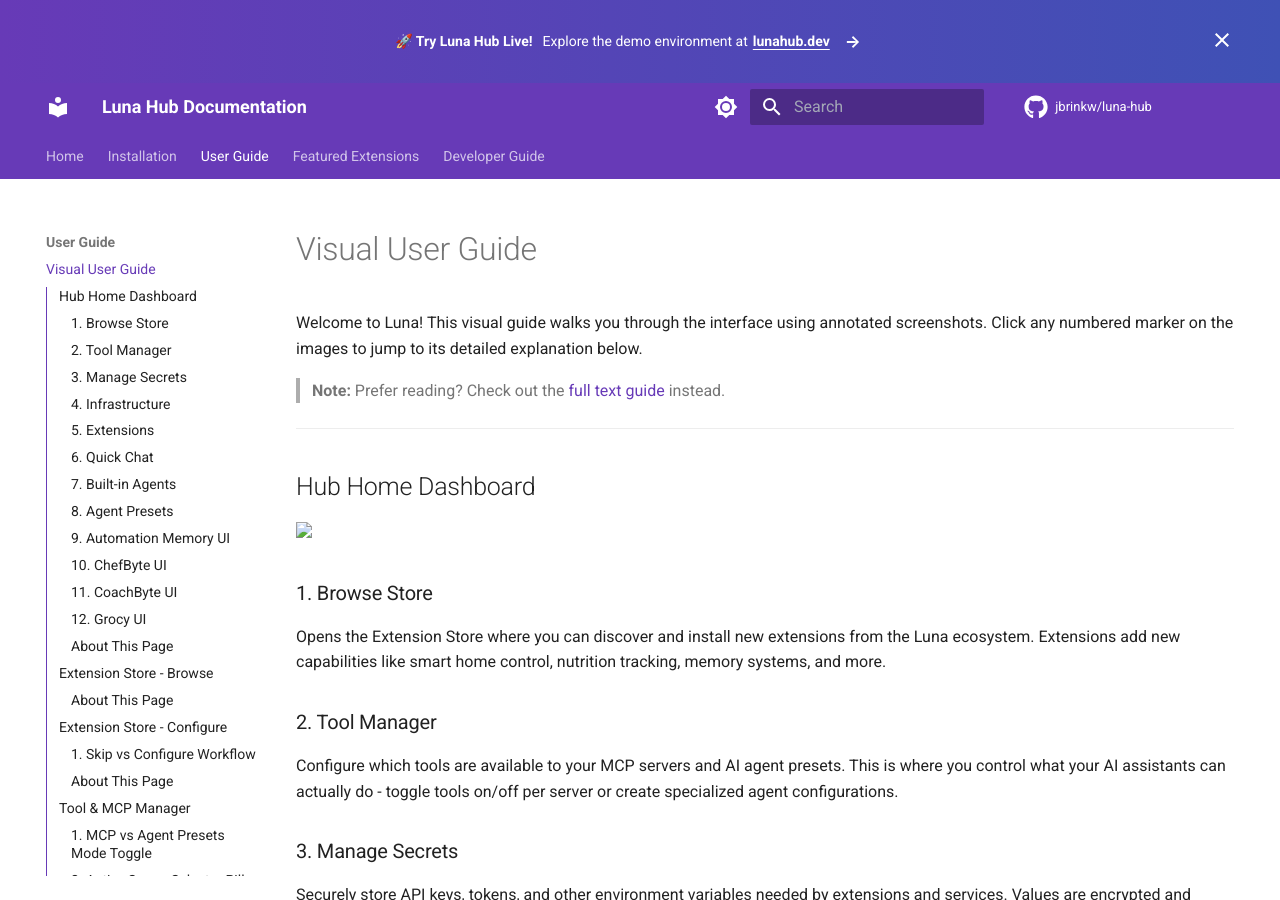
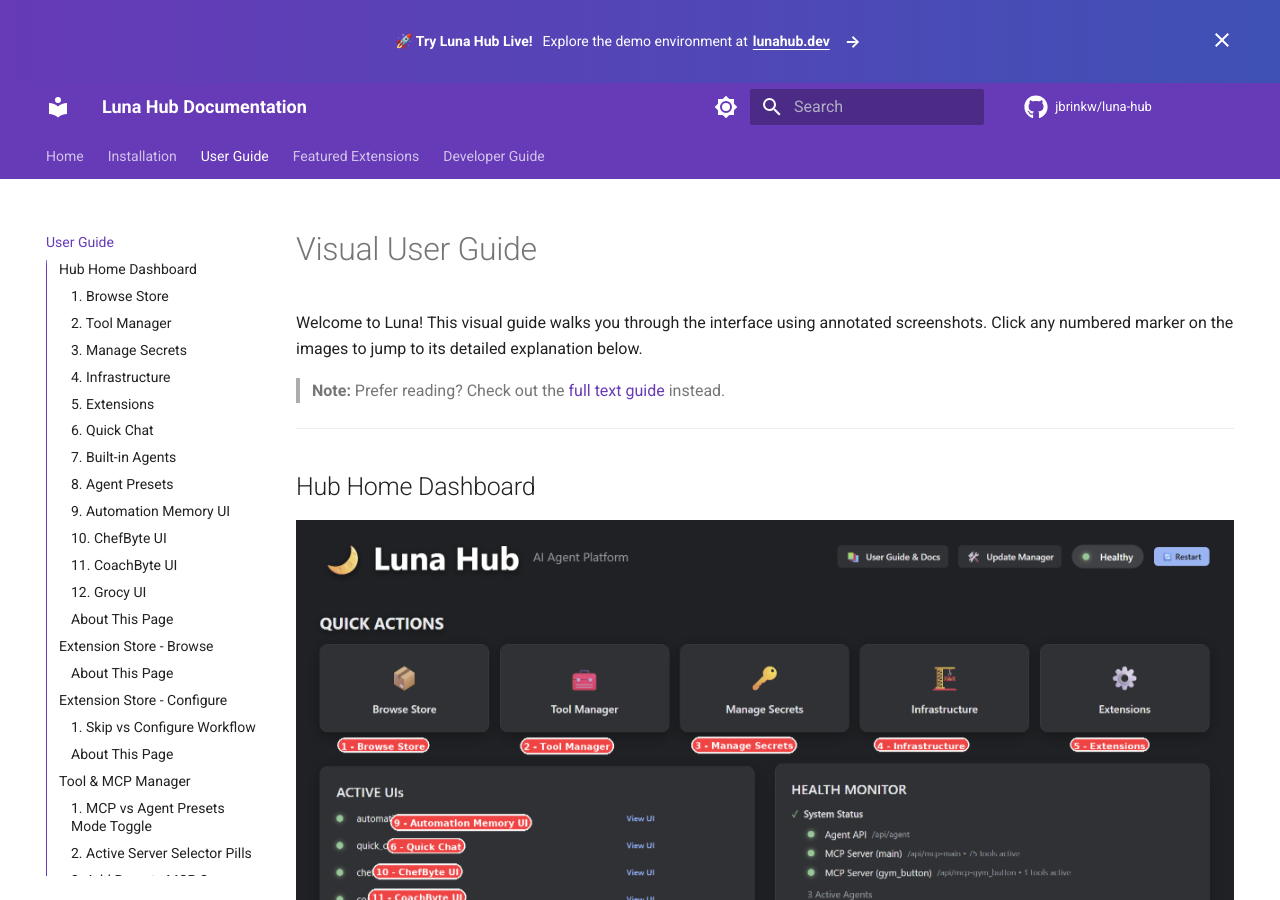
Before and after one commit to jbrinkw/luna-personal-assistant, an MkDocs documentation site: the page built from docs/user-guide/visual-userguide.md, in a window 1280 px wide and 900 px high. Built offline with MkDocs 1.6.1 and Material for MkDocs 9.7.7, drawn with Linux system fonts in a browser that asks for light colours; comment, search, counter and statistics services are not loaded.

Commit message:
fix: image links

```diff
--- a/docs/annotation_tools/generate_docs.py
+++ b/docs/annotation_tools/generate_docs.py
@@ -46,7 +46,7 @@
     lines = []
     lines.append(f"# {page_title}\n")
     lines.append(f'<div style="position: relative; display: inline-block;">')
-    lines.append(f'  <img src="../tutorial_screenshots/annotated/{image_name}" usemap="#screenshot-map" style="max-width: 100%; height: auto;" />')
+    lines.append(f'  <img src="/tutorial_screenshots/annotated/{image_name}" usemap="#screenshot-map" style="max-width: 100%; height: auto;" />')
     lines.append(f'  <map name="screenshot-map">')
 
     # Add clickable areas
--- a/docs/user-guide/visual-userguide.md
+++ b/docs/user-guide/visual-userguide.md
@@ -9,7 +9,7 @@
 ## Hub Home Dashboard
 
 <div style="position: relative; display: inline-block;">
-  <img src="../tutorial_screenshots/annotated/hub_home_dashboard.png" usemap="#hub-home-map" style="max-width: 100%; height: auto;" />
+  <img src="/tutorial_screenshots/annotated/hub_home_dashboard.png" usemap="#hub-home-map" style="max-width: 100%; height: auto;" />
   <map name="hub-home-map">
     <area shape="rect" coords="109,486,278,514" href="#browse-store" alt="Browse Store" />
     <area shape="rect" coords="518,486,687,517" href="#tool-manager" alt="Tool Manager" />
@@ -130,7 +130,7 @@
 
 ## Extension Store - Browse
 
-![Extension Store Browse](../tutorial_screenshots/core/addon_store_browse.png)
+![Extension Store Browse](/tutorial_screenshots/core/addon_store_browse.png)
 
 ### About This Page
 
@@ -203,7 +203,7 @@
 ## Extension Store - Configure
 
 <div style="position: relative; display: inline-block;">
-  <img src="../tutorial_screenshots/annotated/addon_store_configure_extension.png" usemap="#configure-map" style="max-width: 100%; height: auto;" />
+  <img src="/tutorial_screenshots/annotated/addon_store_configure_extension.png" usemap="#configure-map" style="max-width: 100%; height: auto;" />
   <map name="configure-map">
     <area shape="rect" coords="888,1098,1184,1129" href="#skip-vs-configure-workflow" alt="Skip vs Configure Workflow" />
   </map>
@@ -305,7 +305,7 @@
 ## Tool & MCP Manager
 
 <div style="position: relative; display: inline-block;">
-  <img src="../tutorial_screenshots/annotated/tool_mcp_manager.png" usemap="#tool-manager-map" style="max-width: 100%; height: auto;" />
+  <img src="/tutorial_screenshots/annotated/tool_mcp_manager.png" usemap="#tool-manager-map" style="max-width: 100%; height: auto;" />
   <map name="tool-manager-map">
     <area shape="rect" coords="1747,540,2115,571" href="#mcp-vs-agent-presets-mode-toggle" alt="MCP vs Agent Presets Mode Toggle" />
     <area shape="rect" coords="959,886,1250,914" href="#active-server-selector-pills" alt="Active Server Selector Pills" />
@@ -426,7 +426,7 @@
 
 ## Manage Secrets
 
-![Manage Secrets](../tutorial_screenshots/core/key_manager_secrets.png)
+![Manage Secrets](/tutorial_screenshots/core/key_manager_secrets.png)
 
 ### About This Page
 
@@ -473,7 +473,7 @@
 
 ## Infrastructure - External Services
 
-![Infrastructure](../tutorial_screenshots/core/infrastructure_external_services.png)
+![Infrastructure](/tutorial_screenshots/core/infrastructure_external_services.png)
 
 ### About This Page
 
@@ -527,7 +527,7 @@
 
 ## Extensions - Managing Installed Extensions
 
-![Extension Manager](../tutorial_screenshots/core/extension_manager.png)
+![Extension Manager](/tutorial_screenshots/core/extension_manager.png)
 
 ### About This Page
 
@@ -578,7 +578,7 @@
 ## Quick Chat - Testing Interface
 
 <div style="position: relative; display: inline-block;">
-  <img src="../tutorial_screenshots/annotated/quick_chat_interface.png" usemap="#quick-chat-map" style="max-width: 100%; height: auto;" />
+  <img src="/tutorial_screenshots/annotated/quick_chat_interface.png" usemap="#quick-chat-map" style="max-width: 100%; height: auto;" />
   <map name="quick-chat-map">
     <area shape="rect" coords="0,477,240,508" href="#agent-mode-vs-mcp-mode-toggle" alt="Agent Mode vs MCP Mode Toggle" />
     <area shape="rect" coords="866,719,1124,750" href="#response-time-tracker" alt="Response Time Tracker" />
@@ -658,19 +658,19 @@
 
 ### Memories Tab
 
-![Memories Tab](../tutorial_screenshots/automation_memory/memories_tab.png)
+![Memories Tab](/tutorial_screenshots/automation_memory/memories_tab.png)
 
 Store and retrieve context that persists across conversations. Great for remembering user preferences, facts, and notes.
 
 ### Task Flows Tab
 
-![Task Flows Tab](../tutorial_screenshots/automation_memory/task_flows_tab.png)
+![Task Flows Tab](/tutorial_screenshots/automation_memory/task_flows_tab.png)
 
 Create multi-step task flows with tool calls. Chain together actions like "check weather, then set thermostat."
 
 ### Scheduled Tasks Tab
 
-![Scheduled Tasks Tab](../tutorial_screenshots/automation_memory/scheduled_tasks_tab.png)
+![Scheduled Tasks Tab](/tutorial_screenshots/automation_memory/scheduled_tasks_tab.png)
 
 Schedule recurring or one-time tasks with cron expressions. Example: "Check shopping list every Monday."
 
@@ -681,7 +681,7 @@
 ### Walmart Manager - Product Database
 
 <div style="position: relative; display: inline-block;">
-  <img src="../tutorial_screenshots/annotated/walmart_manager.png" usemap="#walmart-map" style="max-width: 100%; height: auto;" />
+  <img src="/tutorial_screenshots/annotated/walmart_manager.png" usemap="#walmart-map" style="max-width: 100%; height: auto;" />
   <map name="walmart-map">
     <area shape="rect" coords="270,425,496,456" href="#missing-links-count" alt="Missing Links Count" />
     <area shape="rect" coords="1852,510,2172,538" href="#not-a-walmart-item-checkbox" alt="Not a Walmart Item Checkbox" />
@@ -720,7 +720,7 @@
 
 ### Recipe Browser
 
-![Recipe Browser](../tutorial_screenshots/chefbyte/recipe_browser.png)
+![Recipe Browser](/tutorial_screenshots/chefbyte/recipe_browser.png)
 
 Browse and search recipes with integrated nutrition data.
 
@@ -729,7 +729,7 @@
 ### Scanner - Barcode Scanning & Inventory
 
 <div style="position: relative; display: inline-block;">
-  <img src="../tutorial_screenshots/annotated/scanner_io_wizard_with_items.png" usemap="#scanner-map" style="max-width: 100%; height: auto;" />
+  <img src="/tutorial_screenshots/annotated/scanner_io_wizard_with_items.png" usemap="#scanner-map" style="max-width: 100%; height: auto;" />
   <map name="scanner-map">
     <area shape="rect" coords="1047,636,1285,664" href="#action-mode-selector" alt="Action Mode Selector" />
     <area shape="rect" coords="349,320,598,351" href="#all-vs-incomplete-tabs" alt="All vs Incomplete Tabs" />
--- a/mkdocs.yml
+++ b/mkdocs.yml
@@ -67,13 +67,7 @@
 nav:
   - Home: index.md
   - Installation: installation.md
-  - User Guide:
-    - Visual User Guide: user-guide/visual-userguide.md
-    - Navigating the Interface: user-guide/navigating-interface.md
-    - Extensions: user-guide/extensions.md
-    - Apps/Services: user-guide/external-services.md
-    - Agent API: user-guide/agent-api.md
-    - MCP Servers: user-guide/mcp-servers.md
+  - User Guide: user-guide/visual-userguide.md
   - Featured Extensions: getting-started/featured-extensions.md
   - Developer Guide:
     - Creating Extensions: developer-guide/creating-extensions.md
```
Also changed, not shown: docs/annotation_tools/update_visual_walkthrough.py (+7 -7 lines).
